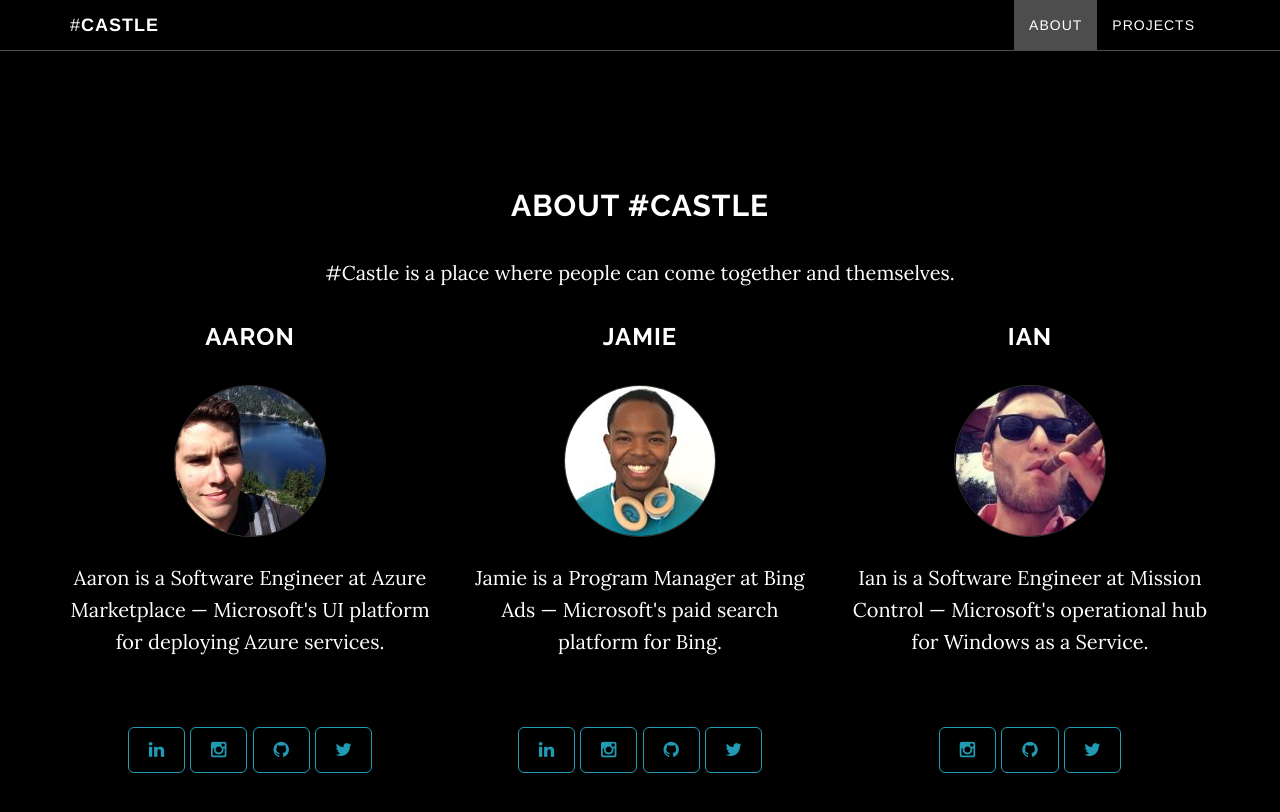
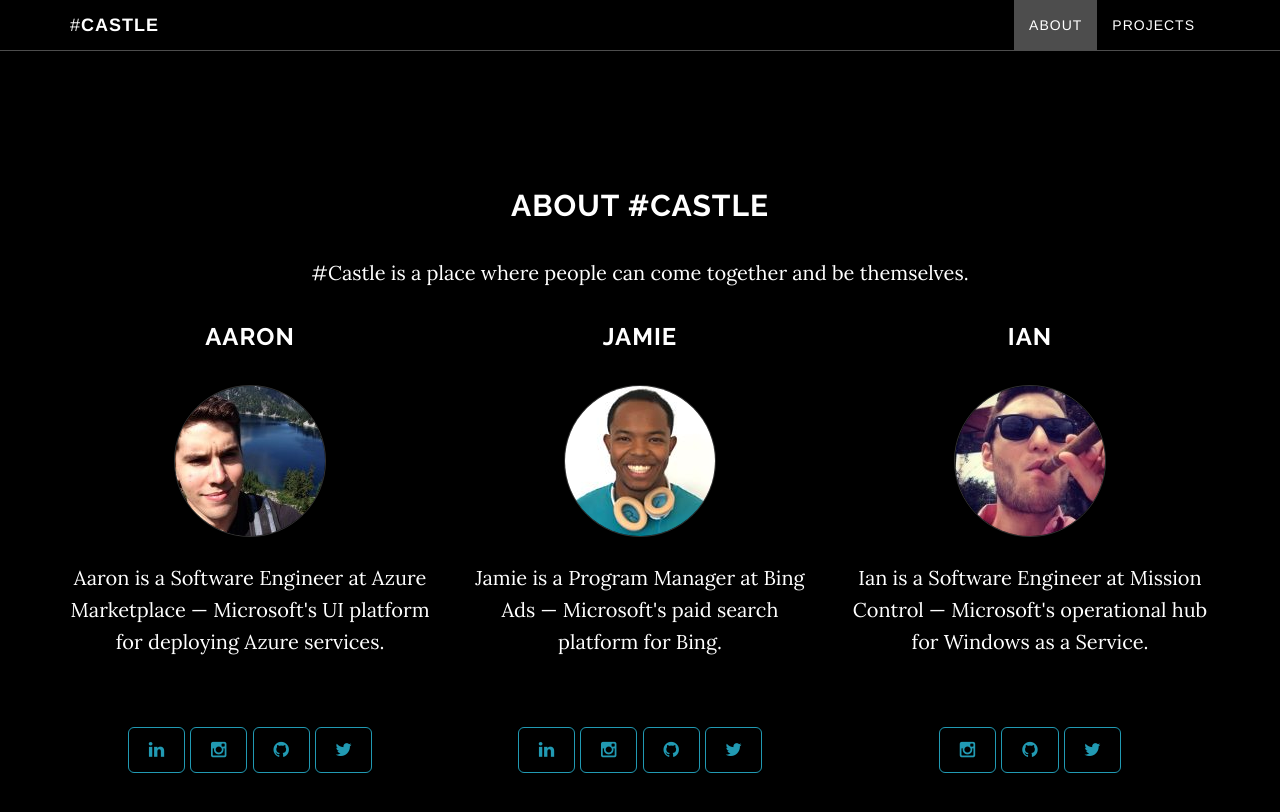
Before and after one commit to hashtagcastle/hashtagcastle, a Jekyll site: the page built from index.html, in a window 1280 px wide and 900 px high, scrolled down 911 px. Shown: the top 812 px of the window. Built offline with Jekyll 4.4.1, drawn with Linux system fonts in a browser that asks for light colours.

```diff
--- a/_config.yml
+++ b/_config.yml
@@ -22,7 +22,7 @@ color:
 # Footer settings
 footer: "#Castle"
 
-about_castle: "#Castle is a place where people can come together and themselves."
+about_castle: "#Castle is a place where people can come together and be themselves."
 profiles:
   - name: "Aaron"
     instagram: "ammobear"
```
